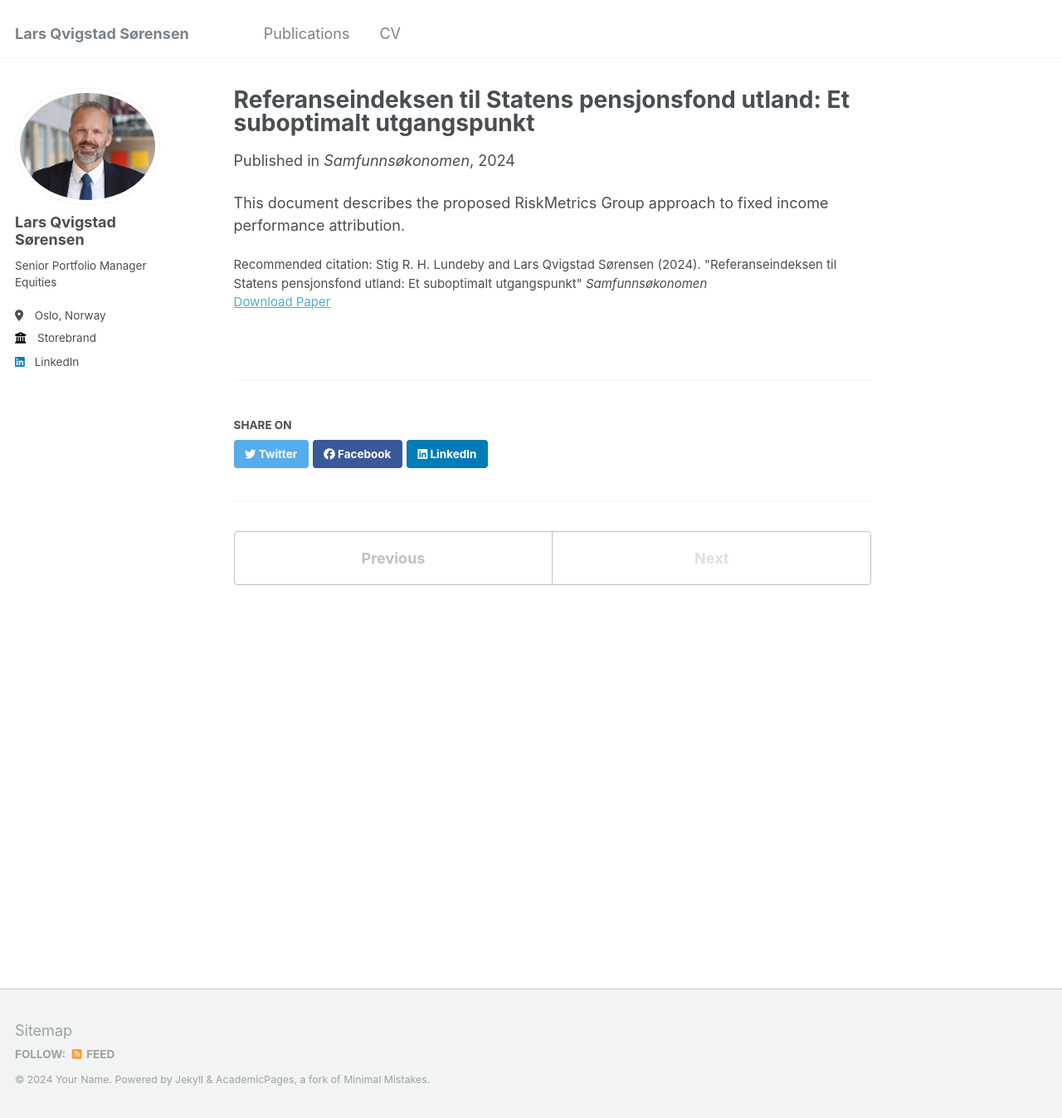
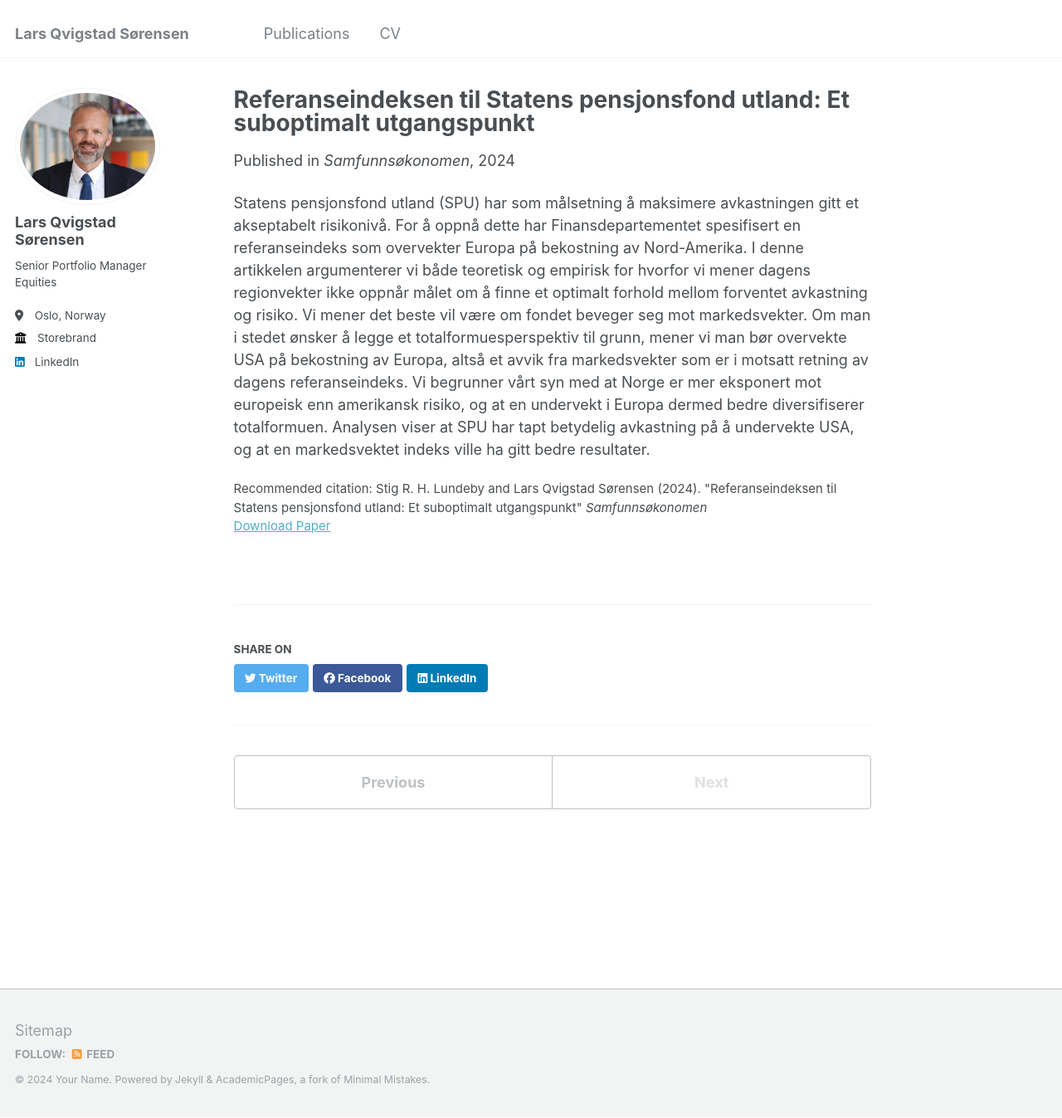
Before and after one commit to lars-qvigstad-sorensen/lars-qvigstad-sorensen.github.io, a Jekyll site: the page built from _publications/2024-11-referanseindeks-spu.md, in a window 1280 px wide and 1347 px high. Shown: the whole window at 83% size. Built offline with Jekyll 4.4.1, drawn with Linux system fonts in a browser that asks for light colours.

Commit message:
Update 2024-11-referanseindeks-spu.md

```diff
--- a/_publications/2024-11-referanseindeks-spu.md
+++ b/_publications/2024-11-referanseindeks-spu.md
@@ -2,11 +2,11 @@
 title: "Referanseindeksen til Statens pensjonsfond utland: Et suboptimalt utgangspunkt"
 collection: publications
 permalink: /publication/2024-11-referanseindeks-spu
-excerpt: "In this paper, we argue, both theoretically and empirically, that the Norwegian Oil Fund's underweight in the U.S. stock market lacks compelling justification."
+excerpt: "In this [paper](https://www.samfunnsokonomen.no/artikkel/referanseindeksen-tilstatens-pensjonsfond-utlandet-suboptimalt-utgangspunkt/), we argue, both theoretically and empirically, that the Norwegian Oil Fund's underweight in the U.S. stock market lacks compelling justification."
 date: 2024-11-20
 venue: 'Samfunnsøkonomen'
 paperurl: 'https://lars-qvigstad-sorensen.github.io/files/2024-11-referanseindeks-spu.pdf'
 citation: 'Stig R. H. Lundeby and Lars Qvigstad Sørensen (2024). &quot;Referanseindeksen til Statens pensjonsfond utland: Et suboptimalt utgangspunkt&quot; <i>Samfunnsøkonomen</i>'
 ---
 
-This document describes the proposed RiskMetrics Group approach to fixed income performance attribution.
+Statens pensjonsfond utland (SPU) har som målsetning å maksimere avkastningen gitt et akseptabelt risikonivå. For å oppnå dette har Finansdepartementet spesifisert en referanseindeks som overvekter Europa på bekostning av Nord-Amerika. I denne artikkelen argumenterer vi både teoretisk og empirisk for hvorfor vi mener dagens regionvekter ikke oppnår målet om å finne et optimalt forhold mellom forventet avkastning og risiko. Vi mener det beste vil være om fondet beveger seg mot markedsvekter. Om man i stedet ønsker å legge et totalformuesperspektiv til grunn, mener vi man bør overvekte USA på bekostning av Europa, altså et avvik fra markedsvekter som er i motsatt retning av dagens referanseindeks. Vi begrunner vårt syn med at Norge er mer eksponert mot europeisk enn amerikansk risiko, og at en undervekt i Europa dermed bedre diversifiserer totalformuen. Analysen viser at SPU har tapt betydelig avkastning på å undervekte USA, og at en markedsvektet indeks ville ha gitt bedre resultater.
```
